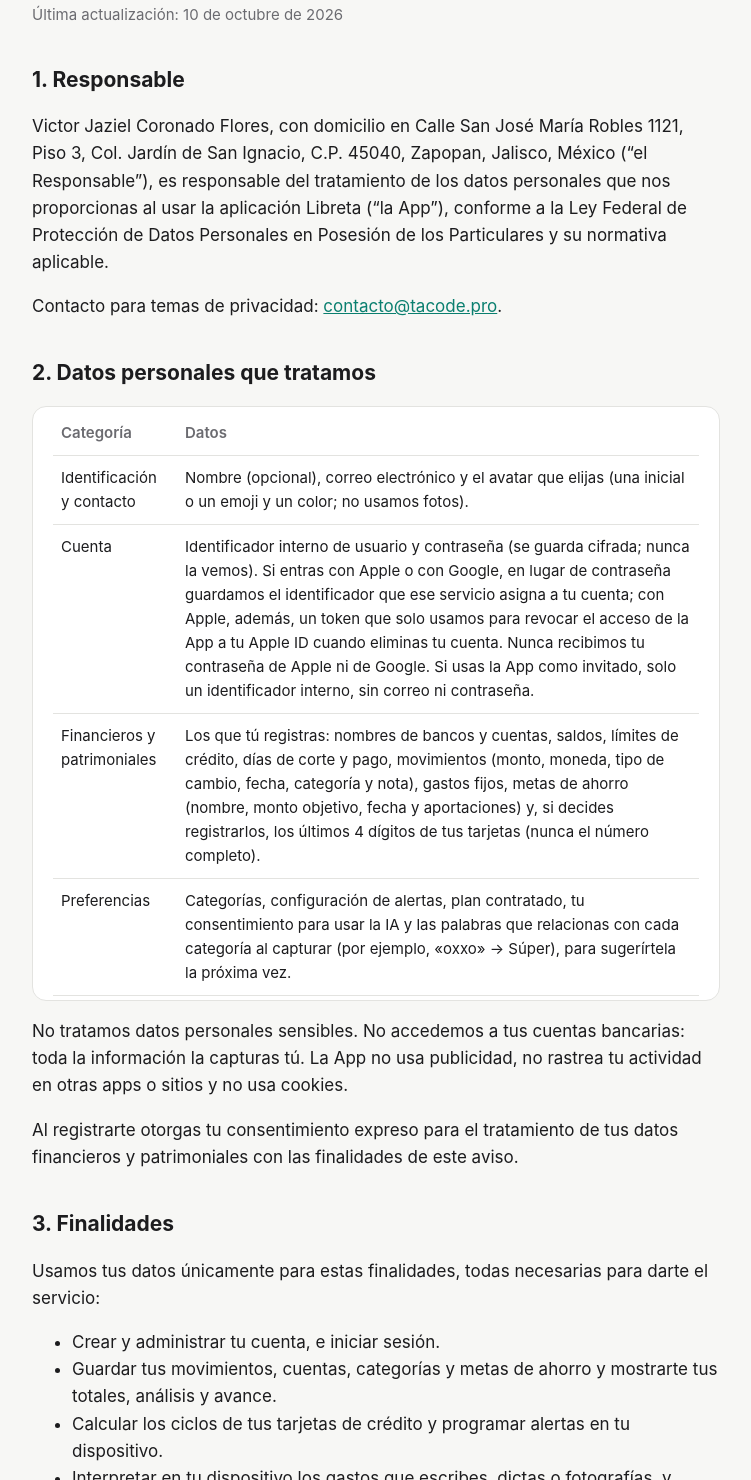
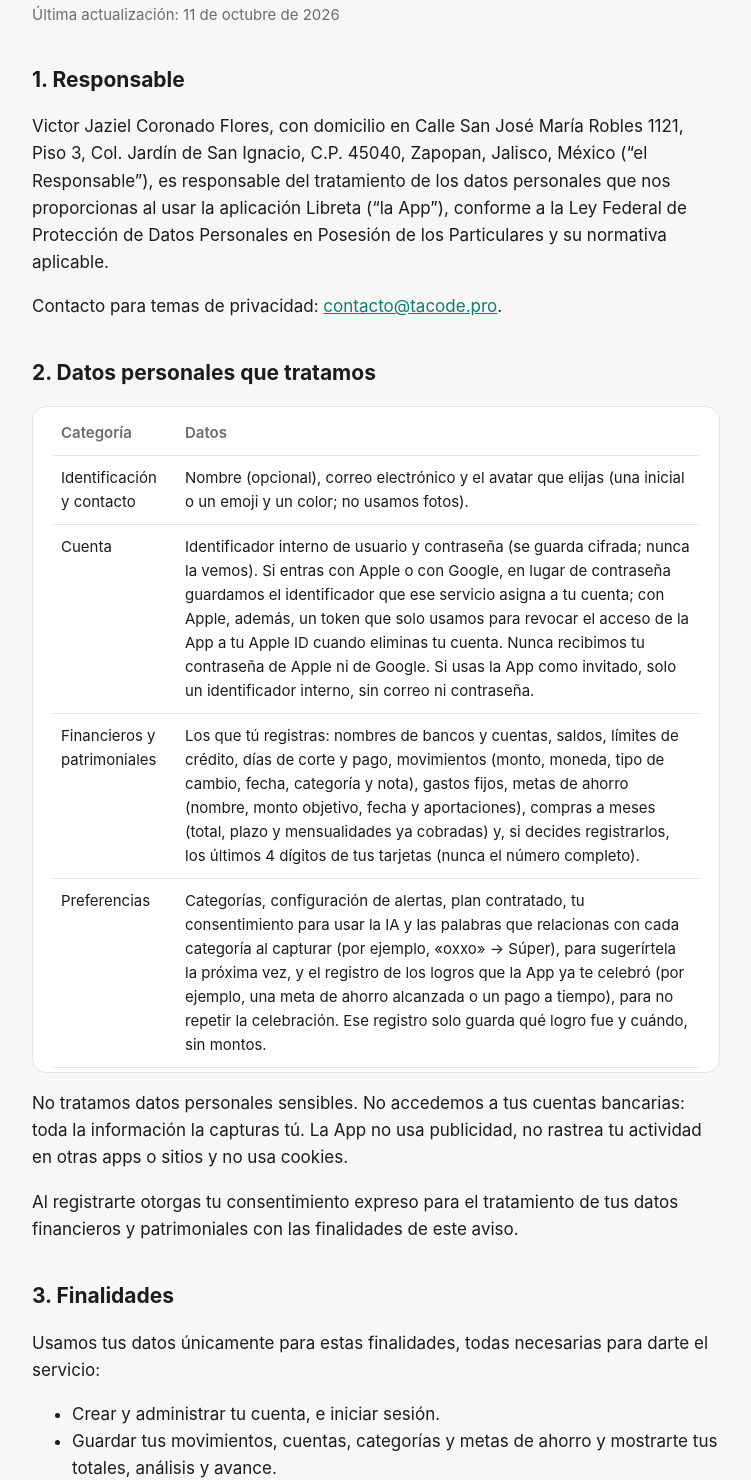
Before and after one commit to cristobalcamarena2907/libreta-legal, a plain HTML site: page privacidad/index.html in a window 1280 px wide. Shown: the part 119-1599 px from the top of the page, without its empty margins (264-1015 px from the left). Drawn offline with Linux system fonts and the light colour scheme.

Commit message:
Agrega compras a meses y el registro de celebraciones (Libreta 1.2)
- Privacidad: compras a meses en datos financieros; registro de logros ya celebrados
  (sin montos) en preferencias; finalidades de ciclos con mensualidades y celebraciones.
- Términos: compras a meses en Premium; el monto a pagar con mensualidades es una estimación.
- Fecha: 11 de octubre de 2026.

Co-Authored-By: Claude Opus 5.5 <noreply@anthropic.com>

```diff
--- a/privacidad/index.html
+++ b/privacidad/index.html
@@ -10,7 +10,7 @@
 <main>
   <header><a href="../">← Libreta</a></header>
   <h1>Aviso de privacidad integral</h1>
-  <p class="updated">Última actualización: 10 de octubre de 2026</p>
+  <p class="updated">Última actualización: 11 de octubre de 2026</p>
 
   <h2>1. Responsable</h2>
   <p>Victor Jaziel Coronado Flores, con domicilio en Calle San José María Robles 1121, Piso 3, Col. Jardín de San Ignacio, C.P. 45040, Zapopan, Jalisco, México (“el Responsable”), es responsable del tratamiento de los datos personales que nos proporcionas al usar la aplicación Libreta (“la App”), conforme a la Ley Federal de Protección de Datos Personales en Posesión de los Particulares y su normativa aplicable.</p>
@@ -22,8 +22,8 @@
       <tr><th>Categoría</th><th>Datos</th></tr>
       <tr><td>Identificación y contacto</td><td>Nombre (opcional), correo electrónico y el avatar que elijas (una inicial o un emoji y un color; no usamos fotos).</td></tr>
       <tr><td>Cuenta</td><td>Identificador interno de usuario y contraseña (se guarda cifrada; nunca la vemos). Si entras con Apple o con Google, en lugar de contraseña guardamos el identificador que ese servicio asigna a tu cuenta; con Apple, además, un token que solo usamos para revocar el acceso de la App a tu Apple ID cuando eliminas tu cuenta. Nunca recibimos tu contraseña de Apple ni de Google. Si usas la App como invitado, solo un identificador interno, sin correo ni contraseña.</td></tr>
-      <tr><td>Financieros y patrimoniales</td><td>Los que tú registras: nombres de bancos y cuentas, saldos, límites de crédito, días de corte y pago, movimientos (monto, moneda, tipo de cambio, fecha, categoría y nota), gastos fijos, metas de ahorro (nombre, monto objetivo, fecha y aportaciones) y, si decides registrarlos, los últimos 4 dígitos de tus tarjetas (nunca el número completo).</td></tr>
-      <tr><td>Preferencias</td><td>Categorías, configuración de alertas, plan contratado, tu consentimiento para usar la IA y las palabras que relacionas con cada categoría al capturar (por ejemplo, «oxxo» → Súper), para sugerírtela la próxima vez.</td></tr>
+      <tr><td>Financieros y patrimoniales</td><td>Los que tú registras: nombres de bancos y cuentas, saldos, límites de crédito, días de corte y pago, movimientos (monto, moneda, tipo de cambio, fecha, categoría y nota), gastos fijos, metas de ahorro (nombre, monto objetivo, fecha y aportaciones), compras a meses (total, plazo y mensualidades ya cobradas) y, si decides registrarlos, los últimos 4 dígitos de tus tarjetas (nunca el número completo).</td></tr>
+      <tr><td>Preferencias</td><td>Categorías, configuración de alertas, plan contratado, tu consentimiento para usar la IA y las palabras que relacionas con cada categoría al capturar (por ejemplo, «oxxo» → Súper), para sugerírtela la próxima vez, y el registro de los logros que la App ya te celebró (por ejemplo, una meta de ahorro alcanzada o un pago a tiempo), para no repetir la celebración. Ese registro solo guarda qué logro fue y cuándo, sin montos.</td></tr>
     </table>
   </div>
   <p>No tratamos datos personales sensibles. No accedemos a tus cuentas bancarias: toda la información la capturas tú. La App no usa publicidad, no rastrea tu actividad en otras apps o sitios y no usa cookies.</p>
@@ -34,7 +34,8 @@
   <ul>
     <li>Crear y administrar tu cuenta, e iniciar sesión.</li>
     <li>Guardar tus movimientos, cuentas, categorías y metas de ahorro y mostrarte tus totales, análisis y avance.</li>
-    <li>Calcular los ciclos de tus tarjetas de crédito y programar alertas en tu dispositivo.</li>
+    <li>Calcular los ciclos de tus tarjetas de crédito, incluidas las mensualidades de tus compras a meses, y programar alertas en tu dispositivo.</li>
+    <li>Mostrarte una sola vez la celebración de cada logro (primer gasto, avance de tus metas, pagos a tiempo y compras a meses terminadas).</li>
     <li>Interpretar en tu dispositivo los gastos que escribes, dictas o fotografías, y sugerirte la categoría a partir de lo que ya confirmaste (sección 6).</li>
     <li>Convertir montos en dólares a pesos con el tipo de cambio FIX publicado por el Banco de México.</li>
     <li>Si tú lo autorizas, generar recomendaciones de ahorro con inteligencia artificial (sección 5).</li>
```
Also changed, not shown: terminos/index.html (+3 -3 lines).
